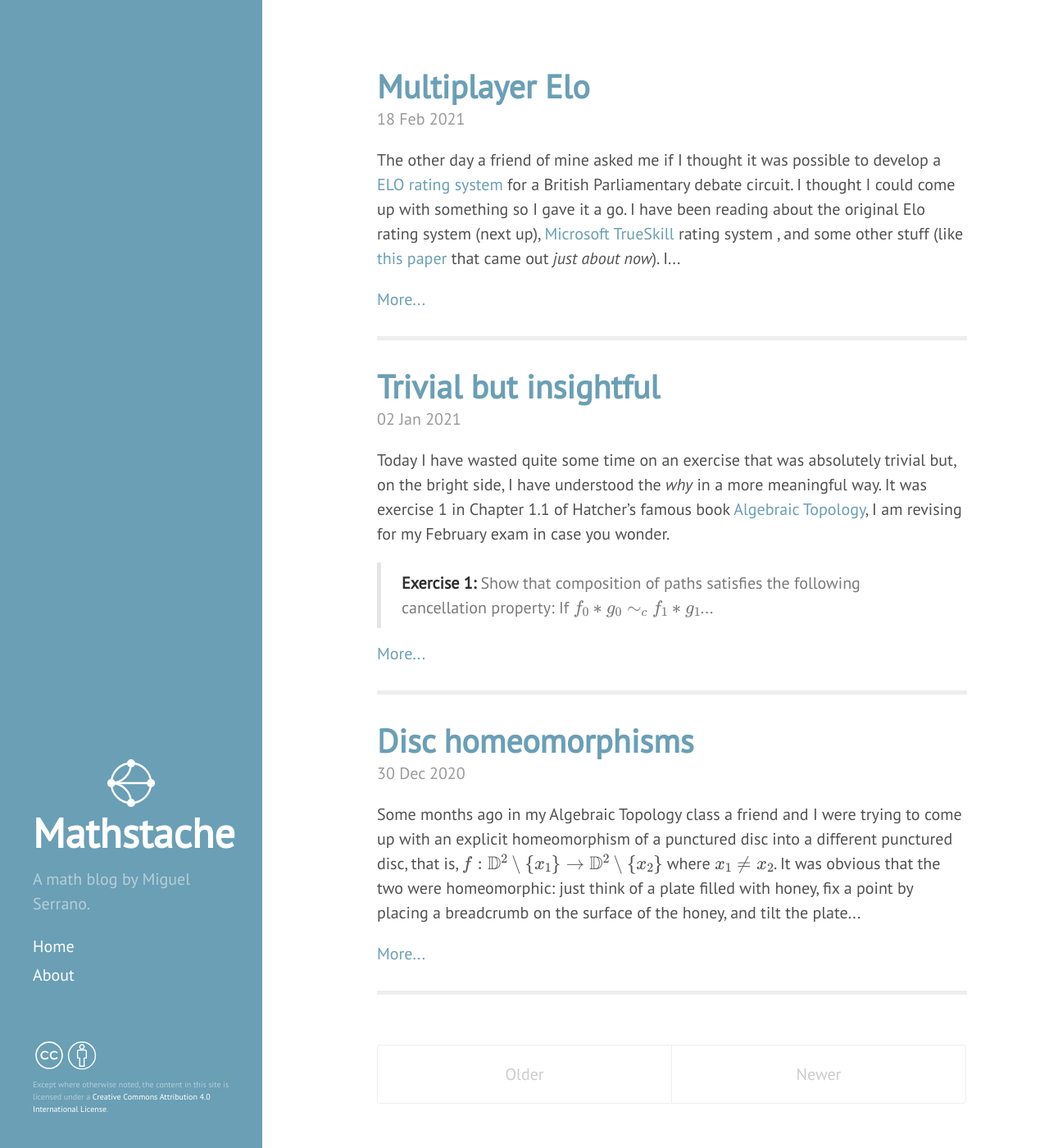
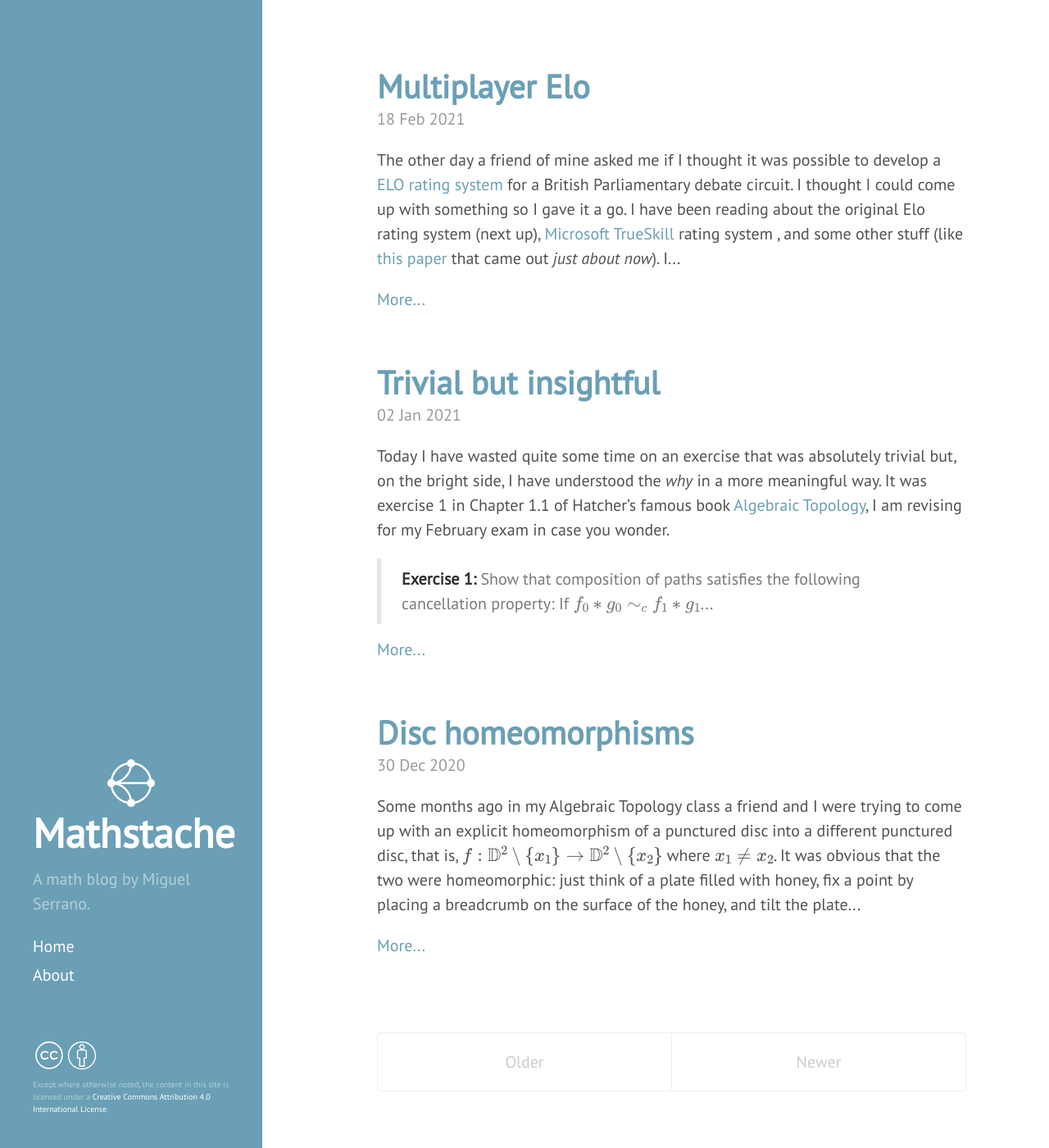
Before and after one commit to homomorfismo/blog, a Jekyll site: the page built from index.html, in a window 1280 px wide and 1400 px high. Shown: the whole window at 82% size. Built offline with Jekyll 4.4.1, drawn with Linux system fonts in a browser that asks for light colours; formulas are drawn with MathJax 3; a script that is not in the unit is left out; the list of posts is cut into pages by our own code.

Commit message:
Style adjustments

```diff
--- a/public/css/dark_mode_support.css
+++ b/public/css/dark_mode_support.css
@@ -26,7 +26,7 @@
   .related-posts li a:hover ,
   .post-title,
   .page-title {
-    color: #ad9166 !important;
+    color: #dcb179 !important
   }
 
   .sidebar {
--- a/public/css/poole.css
+++ b/public/css/poole.css
@@ -132,7 +132,6 @@
   position: relative;
   margin: 1.5rem 0;
   border: 0;
-  border-top: 5px solid #eee;
   border-bottom: 1px solid #fff;
 }
 
```
